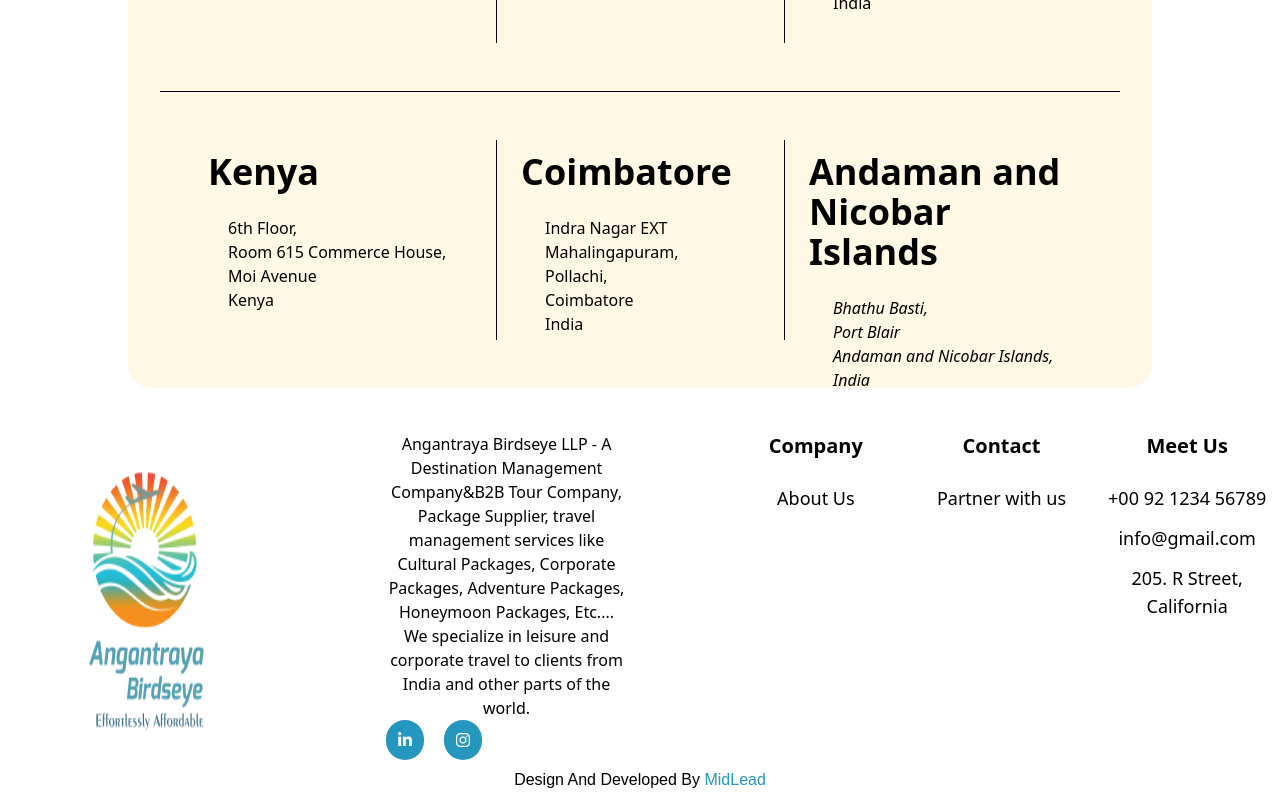
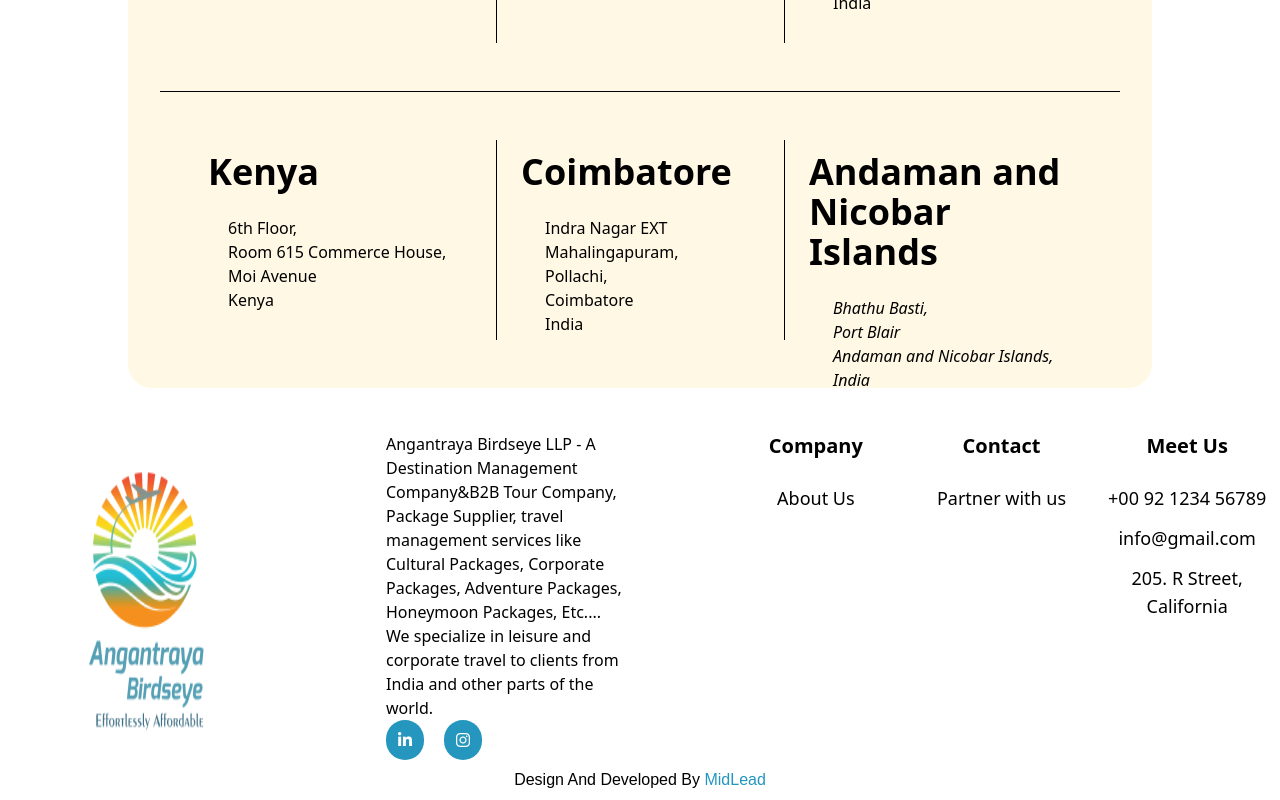
Before and after one commit to Iamsanthosh2203/angantraya-birdseye, a React (Vite) app: page / in a window 1280 px wide. Shown: the part 5220-6020 px from the top of the page. Built offline with nearby package versions, Linux system fonts and the light colour scheme; a web font is replaced by a local one.

Commit message:
Add text alignment to footer paragraph

```diff
--- a/src/constants/Footer.jsx
+++ b/src/constants/Footer.jsx
@@ -7,7 +7,7 @@ function Footer() {
       <footer className="flex flex-col md:flex-row text-center mt-11 gap-6 md:gap-24">
         <img src={logoai} alt="logo" />
         <div className="flex flex-col justify-between basis-[20%]">
-          <p>
+          <p className="text-left">
             Angantraya Birdseye LLP - A Destination Management Company&B2B Tour
             Company, Package Supplier, travel management services like Cultural
             Packages, Corporate Packages, Adventure Packages, Honeymoon
```
